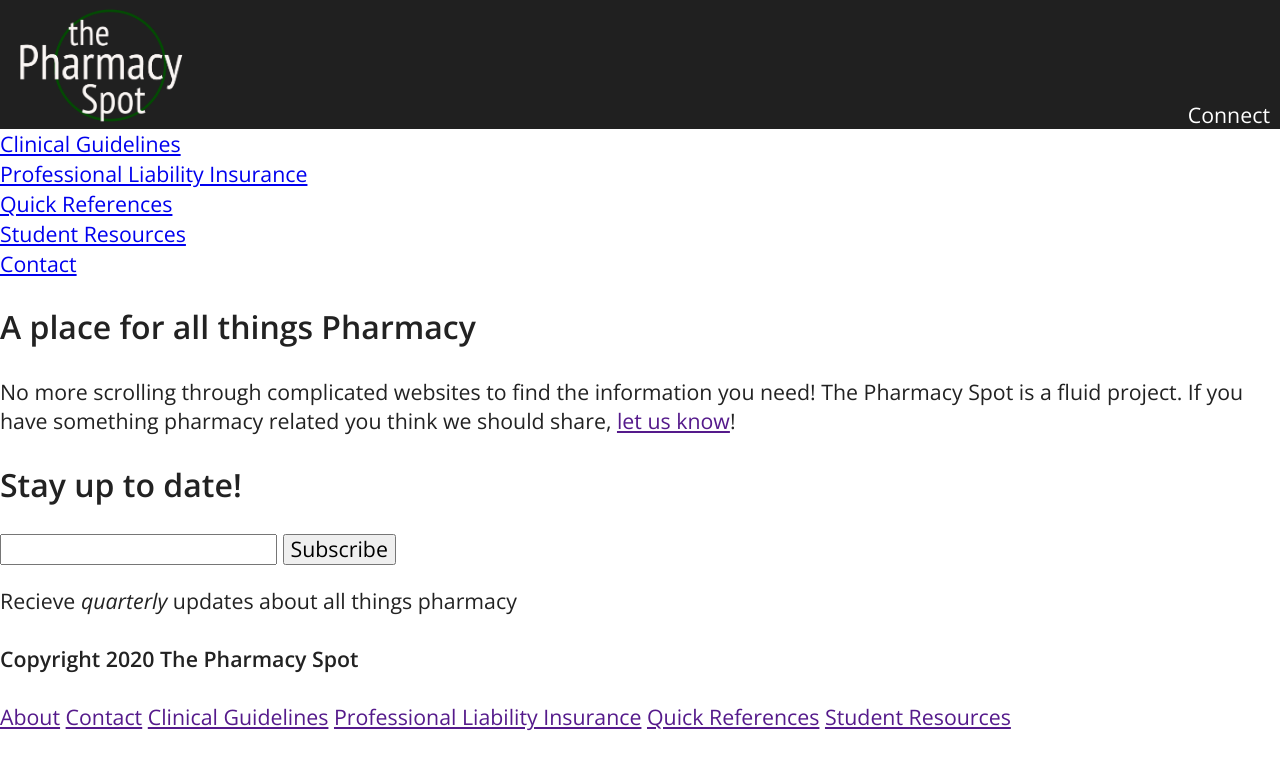
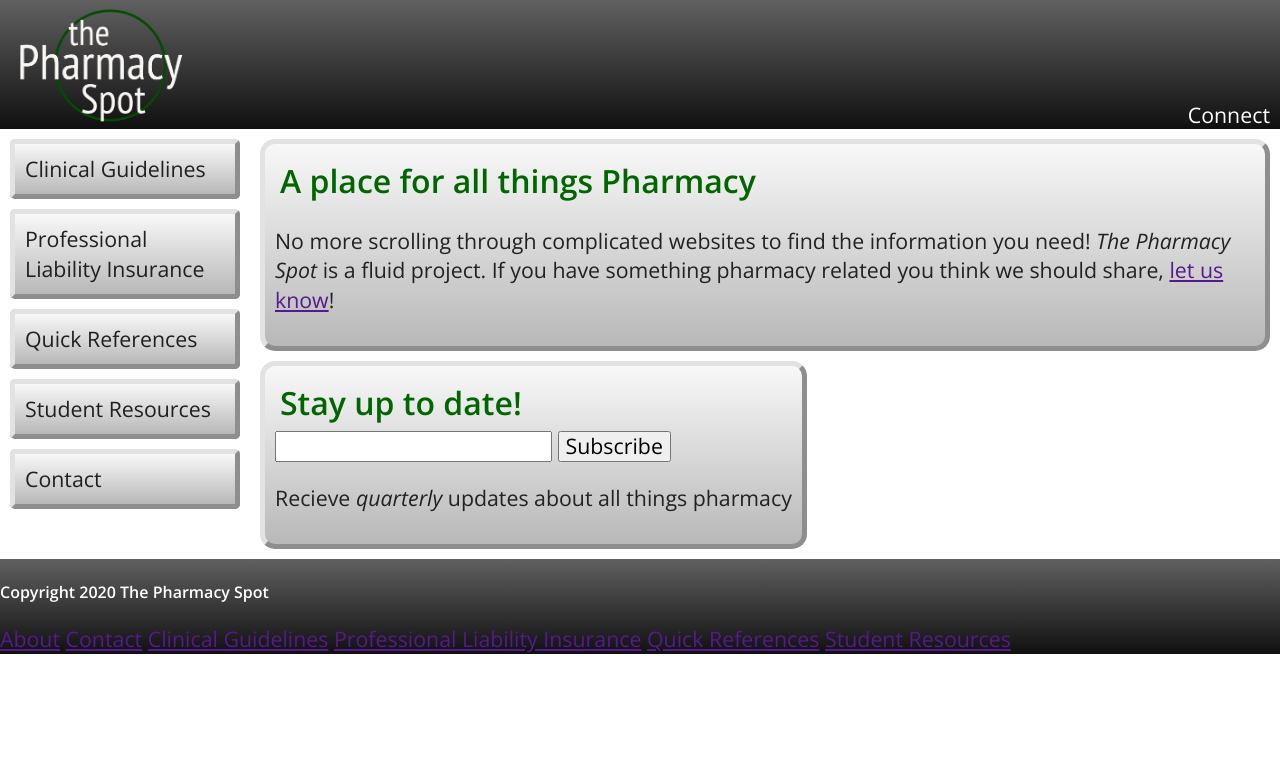
Before and after one commit to michellisor/pharmacy-spot, a plain HTML site: page index.html in a window 1280 px wide. Drawn offline with nearby package versions, Linux system fonts and the light colour scheme.

Commit message:
main styles

```diff
--- a/css/main.css
+++ b/css/main.css
@@ -107,10 +107,29 @@ p {
   font-weight: 300;
 }
 
+h2 {
+  color: #006600;
+  margin: 5px;
+}
+
+a:hover {
+  color: #009900;
+}
+
 /**** Layout ****/
+
+body {
+  display: grid;
+  grid-template-columns: 250px auto;
+  grid-template-areas: "header header"
+                      "aside main"
+                      "footer footer";
+}
+
 /**** Header ****/
 header {
-  background: #202020;
+  grid-area: header;
+  background-image: linear-gradient(#606060, #101010);
   display: flex;
   justify-content: space-between;
 }
@@ -146,7 +165,56 @@ nav ul li a {
 
 }
 
+/**** Aside ****/
+aside {
+  grid-area: aside;
+  display: flex;
+  flex-wrap: wrap;
+  justify-content: center;
+  align-content: start;
+}
 
+.nav-box {
+  background-image: linear-gradient(#F8F8F8, #B8B8B8);
+  border: 5px outset  #e2e2e2;
+  border-radius: 5px;
+  height: fit-content;
+  width: 200px;
+  margin-top: 10px;
+  padding: 10px;
+}
+
+aside a {
+  text-decoration: none;
+  padding-bottom: 10px;
+  color: #202020;
+}
+
+/**** Main ****/
+#main {
+  grid-area: main;
+}
+
+.content-box {
+  background-image: linear-gradient(#F8F8F8, #B8B8B8);
+  border: 5px outset  #e2e2e2;
+  border-radius: 15px;
+  height: fit-content;
+  width: fit-content;
+  margin: 10px;
+  padding: 10px;
+}
+
+/**** Footer ****/
+footer {
+  grid-area: footer;
+    background-image: linear-gradient(#606060, #101010);
+}
+
+footer h4 {
+  color: white;
+  font-size: .75em;
+}
 
 /* ==========================================================================
    Helper classes
--- a/index.html
+++ b/index.html
@@ -51,10 +51,10 @@
       <a href=" ">Contact</a>
     </div>
   </aside>
-  <section>
+  <section id="main">
     <div class="content-box">
       <h2>A place for all things Pharmacy</h2>
-      <p>No more scrolling through complicated websites to find the information you need! The Pharmacy Spot is a fluid project. If you have something pharmacy related you think we should share, <a href="">let us know</a>!</p>
+      <p>No more scrolling through complicated websites to find the information you need! <em>The Pharmacy Spot</em> is a fluid project. If you have something pharmacy related you think we should share, <a href="">let us know</a>!</p>
     </div>
     <div class="content-box">
       <h2>Stay up to date!</h2>
```
